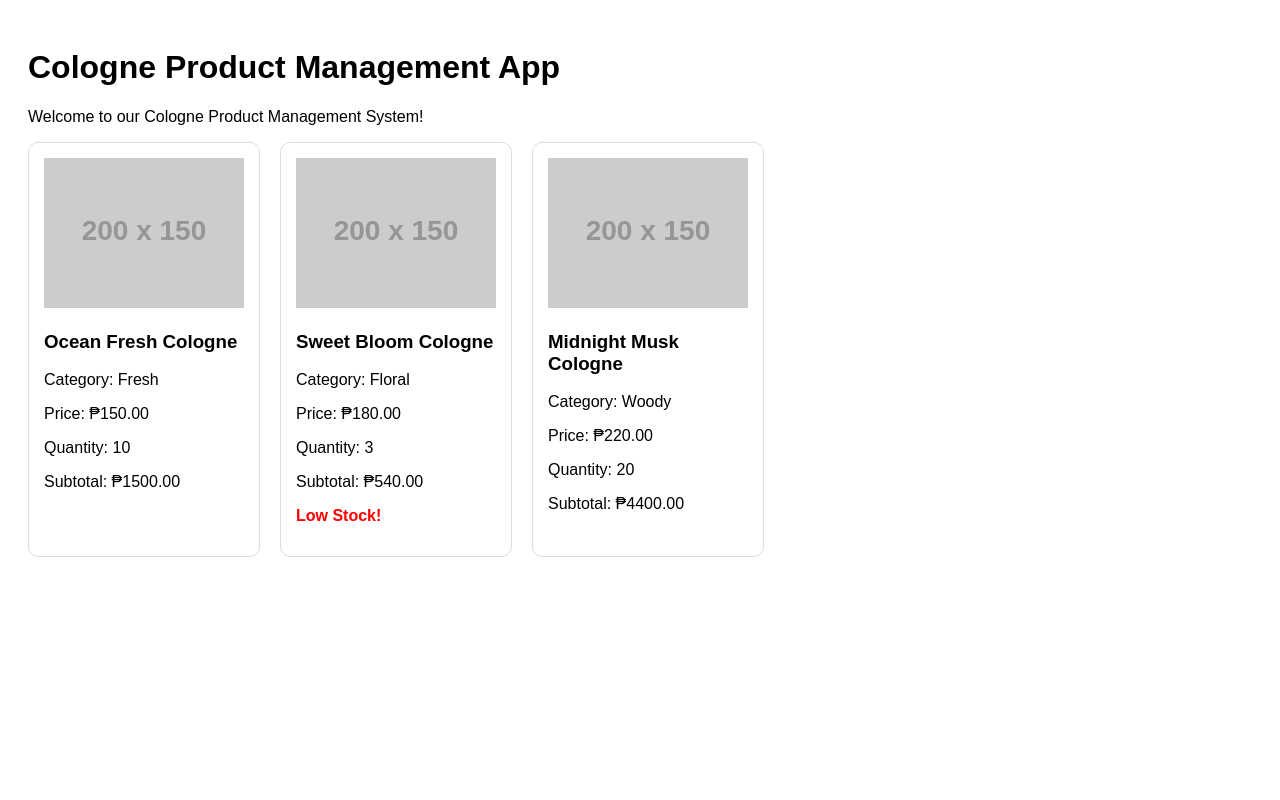
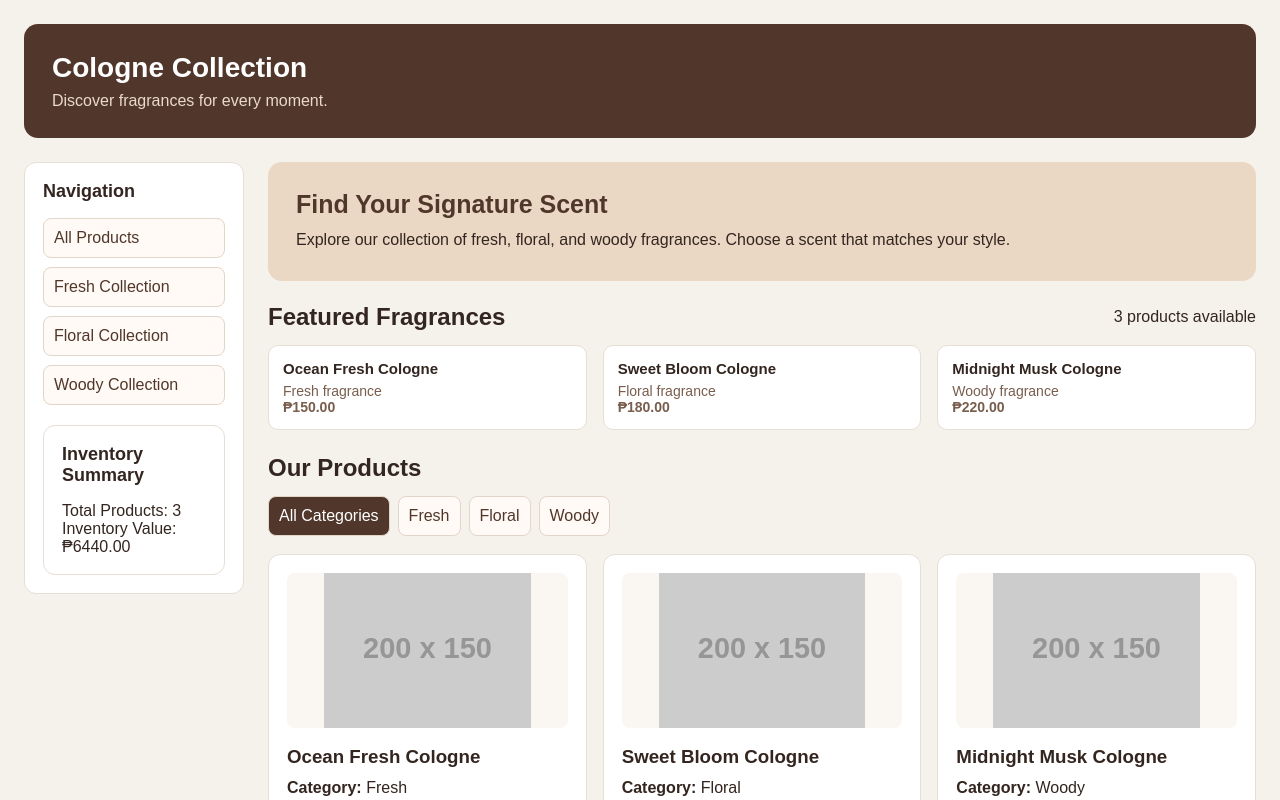
Before and after one commit to dnldelacruz919-max/PreFinal_Exam, a React (Create React App) app: page / in a window 1280 px wide. Shown: the top 800 px of the page. Built offline with nearby package versions, Linux system fonts and the light colour scheme.

Commit message:
Improve cologne product management layout

```diff
--- a/src/App.js
+++ b/src/App.js
@@ -37,48 +37,175 @@ const initialProducts = [
 ];
 
 function App() {
+  const [products] = React.useState(initialProducts);
+  const [selectedCategory, setSelectedCategory] =
+    React.useState('All');
+
+  const filteredProducts = products.filter((product) => {
     return (
-      <div style={{ padding: '20px', fontFamily: 'Arial' }}>
-        <h1>Cologne Product Management App</h1>
-        <p>Welcome to our Cologne Product Management System!</p>
+      selectedCategory === 'All' ||
+      product.category === selectedCategory
+    );
+  });
 
-        <div style={{
-          display: 'flex',
-          flexWrap: 'wrap',
-          gap: '20px'
-        }}>
-          {initialProducts.map((product) => (
-            <div
-              key={product.id}
-              style={{
-                border: '1px solid #ddd',
-                borderRadius: '10px',
-                padding: '15px',
-                width: '200px'
-              }}
+  const totalProducts = products.length;
+
+  const totalInventoryValue = products.reduce((total, product) => {
+    return total + product.price * product.quantity;
+  }, 0);
+
+  return (
+    <div className="app">
+      <header className="app-header">
+        <h1>Cologne Collection</h1>
+        <p>Discover fragrances for every moment.</p>
+      </header>
+
+      <div className="dashboard">
+        <aside className="sidebar">
+          <h2>Navigation</h2>
+
+          <button
+            type="button"
+            onClick={() => setSelectedCategory('All')}
           >
+            All Products
+          </button>
+
+          <button
+            type="button"
+            onClick={() => setSelectedCategory('Fresh')}
+          >
+            Fresh Collection
+          </button>
+
+          <button
+            type="button"
+            onClick={() => setSelectedCategory('Floral')}
+          >
+            Floral Collection
+          </button>
+
+          <button
+            type="button"
+            onClick={() => setSelectedCategory('Woody')}
+          >
+            Woody Collection
+          </button>
+
+          <div className="panel" style={{ marginTop: '20px' }}>
+            <h2>Inventory Summary</h2>
+            <p>Total Products: {totalProducts}</p>
+            <p>
+              Inventory Value: ₱
+              {totalInventoryValue.toFixed(2)}
+            </p>
+          </div>
+        </aside>
+
+        <main className="main-content">
+          <section className="banner">
+            <h2>Find Your Signature Scent</h2>
+            <p>
+              Explore our collection of fresh, floral, and woody
+              fragrances. Choose a scent that matches your style.
+            </p>
+          </section>
+
+          <section className="section">
+            <div className="section-heading">
+              <h2>Featured Fragrances</h2>
+              <span>{totalProducts} products available</span>
+            </div>
+
+            <div className="featured-list">
+              {products.map((product) => (
+                <div className="featured-item" key={product.id}>
+                  <h3>{product.name}</h3>
+                  <p>{product.category} fragrance</p>
+                  <p className="product-price">
+                    ₱{product.price.toFixed(2)}
+                  </p>
+                </div>
+              ))}
+            </div>
+          </section>
+
+          <section className="section">
+            <div className="section-heading">
+              <h2>Our Products</h2>
+            </div>
+
+            <div className="category-buttons">
+              {['All', 'Fresh', 'Floral', 'Woody'].map(
+                (category) => (
+                  <button
+                    type="button"
+                    key={category}
+                    className={
+                      selectedCategory === category ? 'active' : ''
+                    }
+                    onClick={() => setSelectedCategory(category)}
+                  >
+                    {category === 'All'
+                      ? 'All Categories'
+                      : category}
+                  </button>
+                )
+              )}
+            </div>
+
+            <div className="product-grid">
+              {filteredProducts.map((product) => (
+                <article className="product-card" key={product.id}>
                   <img
+                    className="product-image"
                     src={product.image}
                     alt={product.name}
-                style={{ width: '100%' }}
                   />
 
                   <h3>{product.name}</h3>
-              <p>Category: {product.category}</p>
-              <p>Price: ₱{product.price.toFixed(2)}</p>
-              <p>Quantity: {product.quantity}</p>
+
                   <p>
-                Subtotal: ₱
+                    <strong>Category:</strong> {product.category}
+                  </p>
+
+                  <p className="product-price">
+                    ₱{product.price.toFixed(2)}
+                  </p>
+
+                  <p>{product.description}</p>
+
+                  <p>
+                    <strong>Specification:</strong>{' '}
+                    {product.specification}
+                  </p>
+
+                  <p>
+                    <strong>Rating:</strong> ⭐ {product.rating}
+                  </p>
+
+                  <p>
+                    <strong>Quantity:</strong> {product.quantity}
+                  </p>
+
+                  <p>
+                    <strong>Subtotal:</strong> ₱
                     {(product.price * product.quantity).toFixed(2)}
                   </p>
 
                   {product.quantity < 5 && (
-                <p style={{ color: 'red', fontWeight: 'bold' }}>
-                  Low Stock!
-                </p>
+                    <p className="low-stock">Low Stock!</p>
                   )}
+                </article>
+              ))}
             </div>
-          ))}
+
+            {filteredProducts.length === 0 && (
+              <p>No products found in this category.</p>
+            )}
+          </section>
+        </main>
       </div>
     </div>
   );
--- /dev/null
+++ b/src/index.css
@@ -0,0 +1,294 @@
+* {
+    box-sizing: border-box;
+    margin: 0;
+    padding: 0;
+  }
+
+  body {
+    font-family: Arial, sans-serif;
+    background: #f5f1eb;
+    color: #33251f;
+  }
+
+  button,
+  input,
+  select,
+  textarea {
+    font: inherit;
+  }
+
+  button {
+    cursor: pointer;
+  }
+
+  .app {
+    min-height: 100vh;
+    padding: 24px;
+  }
+
+  .app-header {
+    background: #51372b;
+    color: white;
+    padding: 28px;
+    border-radius: 14px;
+    margin-bottom: 24px;
+  }
+
+  .app-header h1 {
+    font-size: 28px;
+    margin-bottom: 8px;
+  }
+
+  .app-header p {
+    color: #ead9cc;
+  }
+
+  .dashboard {
+    display: grid;
+    grid-template-columns: 220px minmax(0, 1fr);
+    gap: 24px;
+    align-items: start;
+  }
+
+  .sidebar,
+  .panel,
+  .product-card {
+    background: white;
+    border: 1px solid #e7ded5;
+    border-radius: 12px;
+    padding: 18px;
+  }
+
+  .sidebar h2,
+  .panel h2 {
+    font-size: 18px;
+    margin-bottom: 16px;
+  }
+
+  .sidebar button,
+  .category-buttons button {
+    display: block;
+    width: 100%;
+    border: 1px solid #e2d5c9;
+    background: #fffaf5;
+    color: #51372b;
+    padding: 10px;
+    margin-bottom: 9px;
+    border-radius: 8px;
+    text-align: left;
+  }
+
+  .sidebar button:hover,
+  .category-buttons button:hover,
+  .category-buttons button.active {
+    background: #51372b;
+    color: white;
+  }
+
+  .main-content {
+    min-width: 0;
+  }
+
+  .banner {
+    background: #ead7c4;
+    border-radius: 14px;
+    padding: 28px;
+    margin-bottom: 22px;
+  }
+
+  .banner h2 {
+    font-size: 25px;
+    margin-bottom: 8px;
+    color: #51372b;
+  }
+
+  .banner p {
+    line-height: 1.6;
+  }
+
+  .section {
+    margin-bottom: 24px;
+  }
+
+  .section-heading {
+    display: flex;
+    justify-content: space-between;
+    align-items: center;
+    gap: 12px;
+    flex-wrap: wrap;
+    margin-bottom: 14px;
+  }
+
+  .featured-list,
+  .product-grid {
+    display: grid;
+    grid-template-columns: repeat(3, minmax(0, 1fr));
+    gap: 16px;
+  }
+
+  .featured-item {
+    background: white;
+    border: 1px solid #e7ded5;
+    border-radius: 10px;
+    padding: 14px;
+  }
+
+  .featured-item h3 {
+    font-size: 15px;
+    margin-bottom: 6px;
+  }
+
+  .featured-item p {
+    color: #795d4d;
+    font-size: 14px;
+  }
+
+  .product-card {
+    min-width: 0;
+  }
+
+  .product-image {
+    width: 100%;
+    height: 155px;
+    object-fit: contain;
+    background: #faf6f1;
+    border-radius: 8px;
+    margin-bottom: 14px;
+  }
+
+  .product-card h3 {
+    margin-bottom: 8px;
+  }
+
+  .product-card p {
+    margin-bottom: 8px;
+    line-height: 1.5;
+    overflow-wrap: anywhere;
+  }
+
+  .product-price {
+    font-size: 18px;
+    font-weight: bold;
+    color: #8b4b2b;
+  }
+
+  .low-stock {
+    color: #b42318;
+    background: #fff0ed;
+    padding: 8px;
+    border-radius: 6px;
+    font-weight: bold;
+  }
+
+  .primary-button,
+  .cart-button {
+    border: none;
+    border-radius: 8px;
+    padding: 11px 14px;
+    background: #8b4b2b;
+    color: white;
+    margin-top: 8px;
+  }
+
+  .primary-button:hover,
+  .cart-button:hover {
+    background: #63351f;
+  }
+
+  .category-buttons {
+    display: flex;
+    gap: 8px;
+    flex-wrap: wrap;
+    margin-bottom: 18px;
+  }
+
+  .category-buttons button {
+    width: auto;
+    margin-bottom: 0;
+    text-align: center;
+  }
+
+  .quantity-controls {
+    display: flex;
+    align-items: center;
+    gap: 12px;
+    margin: 12px 0;
+  }
+
+  .quantity-controls button {
+    border: 1px solid #d7c6b7;
+    background: #fffaf5;
+    border-radius: 6px;
+    padding: 5px 12px;
+  }
+
+  .cart-panel {
+    margin-top: 24px;
+  }
+
+  .cart-row {
+    display: flex;
+    justify-content: space-between;
+    gap: 12px;
+    padding: 12px 0;
+    border-bottom: 1px solid #eee4db;
+  }
+
+  .total {
+    font-size: 20px;
+    font-weight: bold;
+    margin-top: 16px;
+  }
+
+  .form-grid {
+    display: grid;
+    grid-template-columns: repeat(2, minmax(0, 1fr));
+    gap: 12px;
+  }
+
+  .form-grid label {
+    display: flex;
+    flex-direction: column;
+    gap: 6px;
+  }
+
+  .form-grid input,
+  .form-grid select,
+  .form-grid textarea {
+    width: 100%;
+    padding: 10px;
+    border: 1px solid #d7c6b7;
+    border-radius: 7px;
+    background: white;
+  }
+
+  @media (max-width: 800px) {
+    .app {
+      padding: 14px;
+    }
+
+    .dashboard {
+      grid-template-columns: 1fr;
+    }
+
+    .featured-list,
+    .product-grid {
+      grid-template-columns: repeat(2, minmax(0, 1fr));
+    }
+  }
+
+  @media (max-width: 480px) {
+    .featured-list,
+    .product-grid,
+    .form-grid {
+      grid-template-columns: 1fr;
+    }
+
+    .app-header h1 {
+      font-size: 23px;
+    }
+
+    .banner h2 {
+      font-size: 21px;
+    }
+  }
--- a/src/index.js
+++ b/src/index.js
@@ -1,6 +1,7 @@
 import React from 'react';
 import ReactDOM from 'react-dom';
 import App from './App';
+import './index.css';
 
 ReactDOM.render(
   <React.StrictMode>
```
Lines whose indentation alone changed are shown as unchanged.
